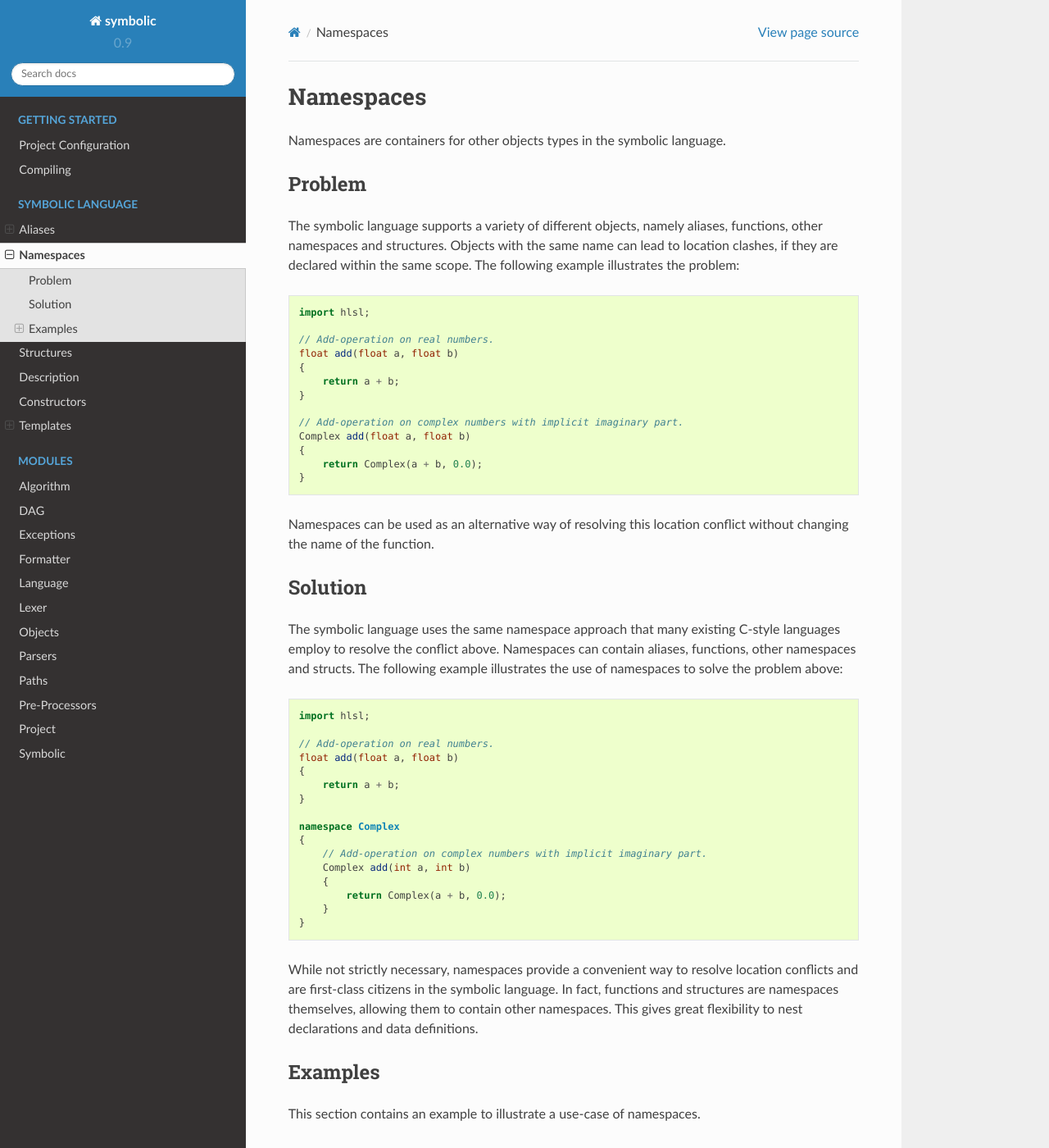
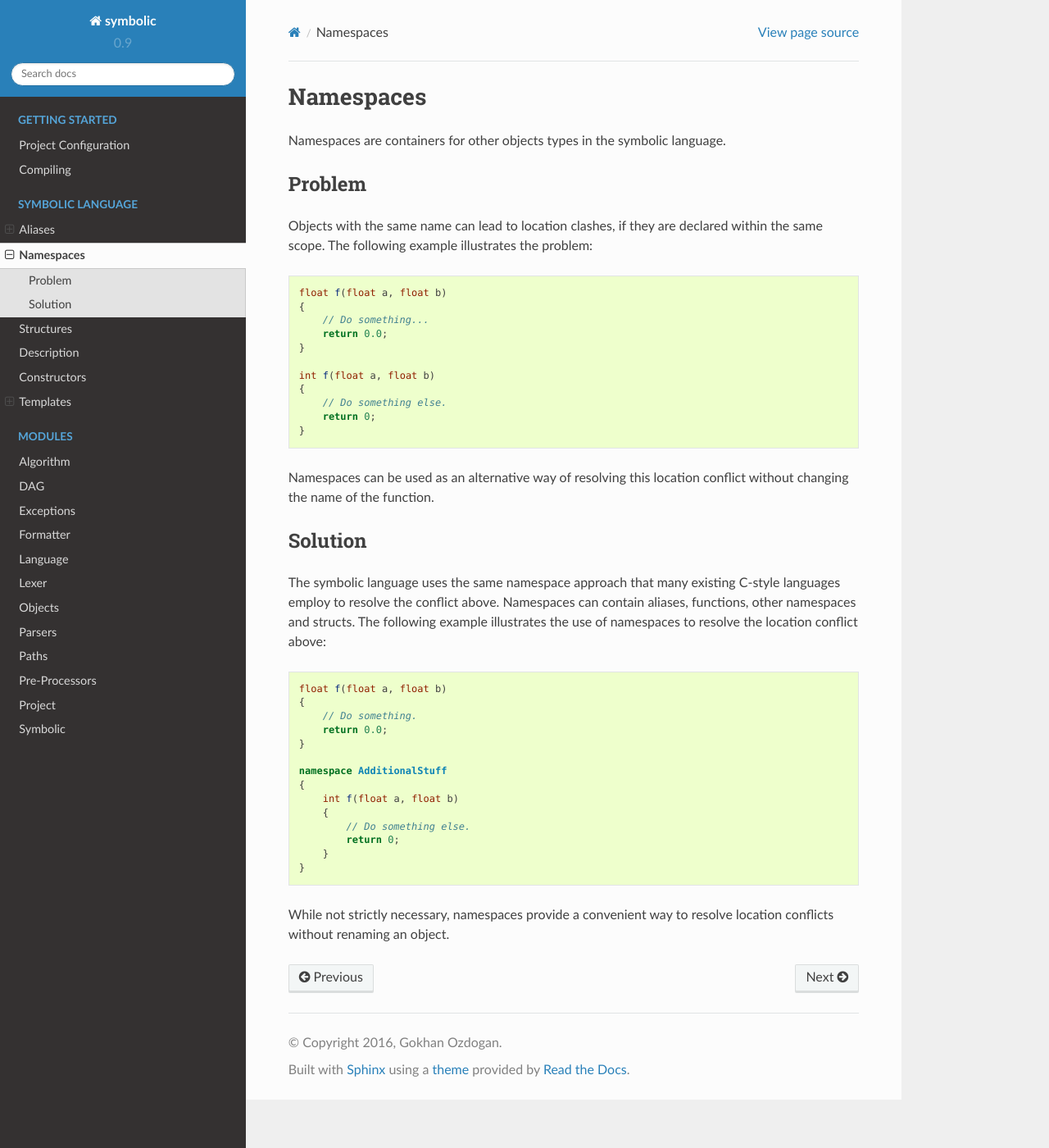
Before and after one commit to yoshimon/symbolic, a Sphinx documentation site: the page built from doc/sphinx/source/symbolic_language/namespaces.rst, in a window 1280 px wide and 1400 px high. Shown: the whole window at 82% size. Built offline with Sphinx 7.4.7 and the Read the Docs theme 2.0.0, drawn with Linux system fonts in a browser that asks for light colours; pages that are not in the unit, such as notebooks, are missing from menus; some of the changed text lies outside the part shown.

Commit message:
Update namespaces.rst

```diff
--- a/doc/sphinx/source/symbolic_language/namespaces.rst
+++ b/doc/sphinx/source/symbolic_language/namespaces.rst
@@ -4,24 +4,21 @@ Namespaces are containers for other objects types in the symbolic language.
 
 Problem
 ---------------------
-The symbolic language supports a variety of different objects, namely aliases, functions, other namespaces and structures.
 Objects with the same name can lead to location clashes, if they are declared within the same scope. The following example
 illustrates the problem:
 
 .. code-block:: cpp
 
-    import hlsl;
-
-    // Add-operation on real numbers.
-    float add(float a, float b)
+    float f(float a, float b)
     {
-        return a + b;
+        // Do something...
+	return 0.0;
     }
 
-    // Add-operation on complex numbers with implicit imaginary part.
-    Complex add(float a, float b)
+    int f(float a, float b)
     {
-        return Complex(a + b, 0.0);
+    	// Do something else.
+        return 0;
     }
 
 Namespaces can be used as an alternative way of resolving this location conflict without changing the name of the function.
@@ -30,66 +27,23 @@ Solution
 ---------------------
 The symbolic language uses the same namespace approach that many existing C-style languages employ to resolve the conflict above.
 Namespaces can contain aliases, functions, other namespaces and structs.
-The following example illustrates the use of namespaces to solve the problem above:
+The following example illustrates the use of namespaces to resolve the location conflict above:
 
 .. code-block:: cpp
 
-    import hlsl;
-
-    // Add-operation on real numbers.
-    float add(float a, float b)
+    float f(float a, float b)
     {
-        return a + b;
+        // Do something.
+        return 0.0;
     }
 
-    namespace Complex
+    namespace AdditionalStuff
     {
-        // Add-operation on complex numbers with implicit imaginary part.
-        Complex add(int a, int b)
+        int f(float a, float b)
         {
-            return Complex(a + b, 0.0);
+	    // Do something else.
+            return 0;
         }
     }
 
-While not strictly necessary, namespaces provide a convenient way to resolve location conflicts and are first-class citizens in the symbolic language.
-In fact, functions and structures are namespaces themselves, allowing them to contain other namespaces. This gives great flexibility to nest declarations and data definitions.
-
-Examples
---------
-This section contains an example to illustrate a use-case of namespaces.
-
-
-Example - JSON-like Data Definitions
-~~~~~~~~~~~~~~~~~~~~~~~~~~~~~~~~~~~~
-This example illustrates how to use namespaces to nest data definitions. The following snippet looks a lot like JSON but is valid symbolic code.
-
-.. code-block:: cpp
-
-    // Required by the 3-parameter function declaration below.
-    struct Tim;
-    struct Jim;
-    struct Jon;
-
-    // A (anonymous, void, parameterless, function) declaration.
-    // .. but it looks like a root namespace!
-    {
-        // A (void, parameterless, function) declaration.
-        // .. but it looks like a nested definition!
-        Jane
-        {
-            // A (void, parameterless, function) declaration.
-            // .. but looks like a nested definition!
-            Bob {}
-        }
-        // A (void, parameterless, function) declaration with user semantics.
-        // .. but it looks like a key-value map!
-        Ken : Jim
-        {
-            // A (void, 3-parameter, function) declaration.
-            // .. but it looks like a list!
-            (Tim, Jim, Jon);
-        }
-    }
-
-Since functions are namespaces, the declaration above is valid symbolic code, but it looks very close to JSON.
-This allows you to write simple data definitions right next to your regular code.
+While not strictly necessary, namespaces provide a convenient way to resolve location conflicts without renaming an object.
```
